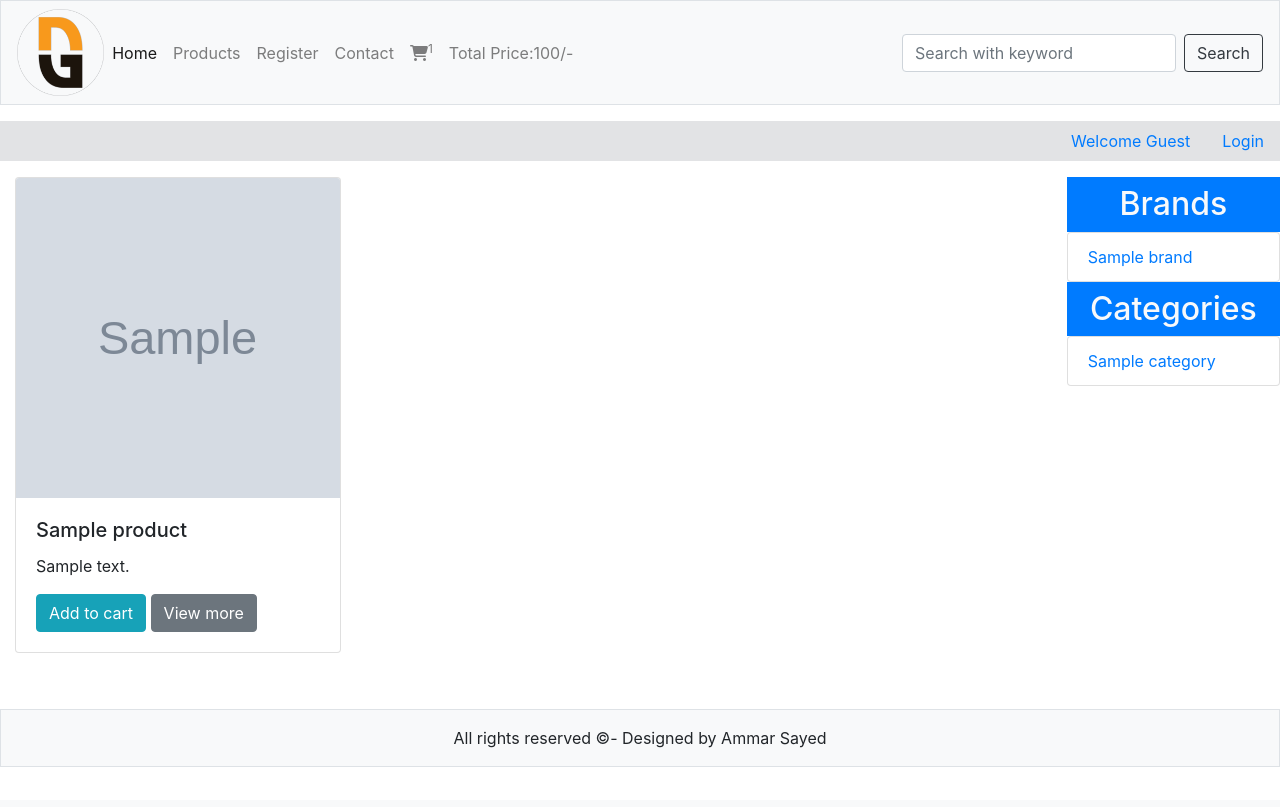
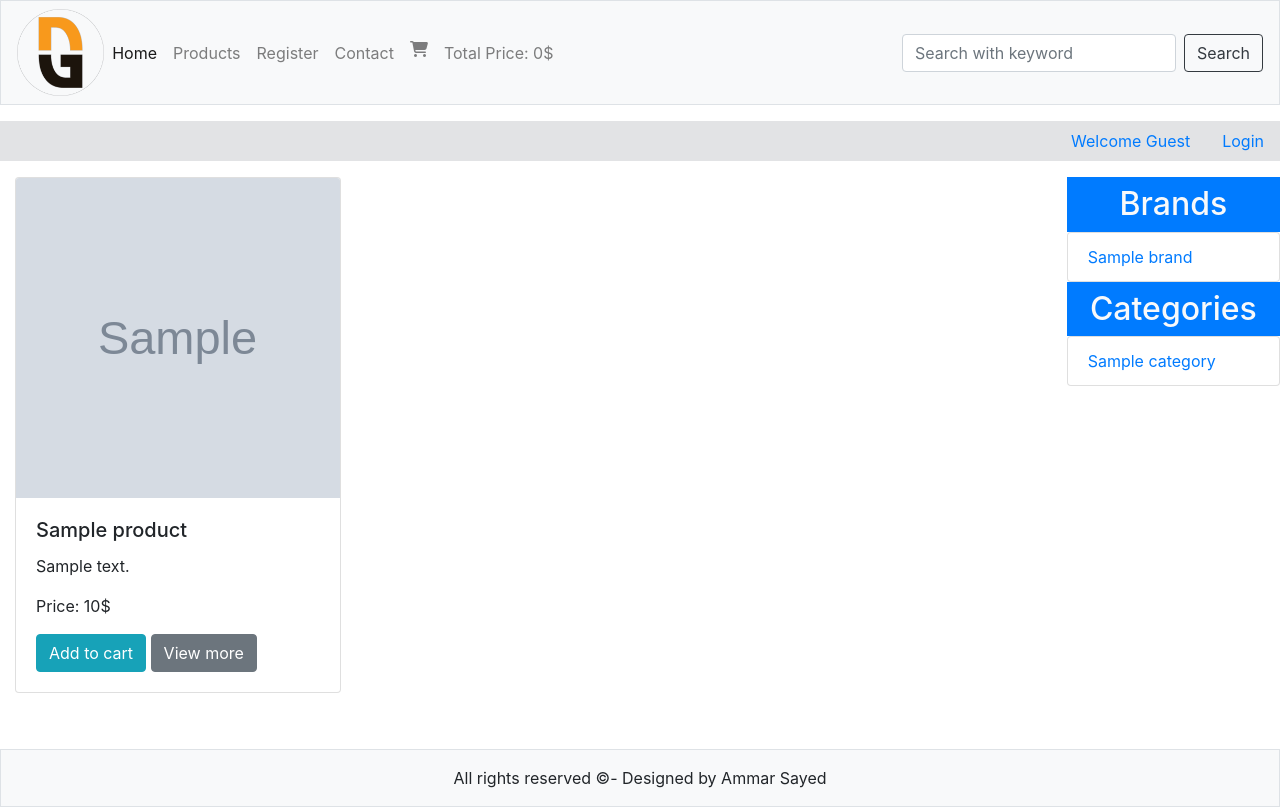
Before and after one commit to AmmarSayed/e-commerce-php, a PHP site: page /index.php in a window 1280 px wide. Before the commit the page ends 767 px from the top, so only its background shows below. Run offline with PHP 8.4, Linux system fonts and the light colour scheme; tables that the repository leaves empty or names only in its code hold one stand-in row (values such as "Sample post"); grey boxes marked "Sample" are stand-in pictures.

Commit message:
added get total price for the cart

```diff
--- a/functions/common_function.php
+++ b/functions/common_function.php
@@ -1,7 +1,20 @@
 <?php
+//////////////////////
+// Imports
+/////////////////////
+
 // include the database
 include("./includes/connect.php");
 
+//////////////////////
+// Global area
+/////////////////////
+$user_id = 4;
+$ip_address = $_SERVER['REMOTE_ADDR'];
+
+//////////////////////
+// Functions
+/////////////////////
 // handle fliters
 function handle_filters()
 {
@@ -12,13 +25,13 @@ function handle_filters()
     if (isset($_GET['category'])) {
         $cat_id = $_GET['category'];
         $select_query = "SELECT * FROM products WHERE cat_id = $cat_id ORDER BY pr_title";
-    } else if (isset($_GET['brand'])) {
+    } elseif (isset($_GET['brand'])) {
         $br_id = $_GET['brand'];
         $select_query = "SELECT * FROM products WHERE br_id = $br_id ORDER BY pr_title";
-    } else if (isset($_GET['keywords'])) {
+    } elseif (isset($_GET['keywords'])) {
         $keywords = $_GET['keywords'];
         $select_query = "SELECT * FROM products WHERE pr_keywords LIKE '%$keywords%' ORDER BY pr_title";
-    } else if (isset($_GET['product_id'])) {
+    } elseif (isset($_GET['product_id'])) {
         $product_id = $_GET['product_id'];
         $select_query = "SELECT * FROM products WHERE pr_id = $product_id";
     } else {
@@ -40,6 +53,7 @@ function get_products()
         $product_id = $row['pr_id'];
         $product_title = $row['pr_title'];
         $product_description = $row['pr_description'];
+        $product_price = $row['pr_price'];
         $product_image1 = $row['pr_img1'];
         echo
         "
@@ -51,6 +65,7 @@ function get_products()
                 <div class='card-body'>
                     <h5 class='card-title'>$product_title</h5>
                     <p class='card-text'>$product_description</p>
+                    <p class='card-text'>Price: $product_price$</p>
                     <a href='index.php?add_to_cart=$product_id' class='btn btn-info'>Add to cart</a>
                     <a href='index.php?product_id=$product_id' class='btn btn-secondary'>View more</a>
                 </div>
@@ -61,7 +76,6 @@ function get_products()
         ";
     }
 }
-
 
 function get_single_product()
 {
@@ -95,6 +109,7 @@ function get_single_product()
                 <div class='card-body'>
                     <h5 class='card-title'>$product_title</h5>
                     <p class='card-text'>$product_description</p>
+                    <p class='card-text'>Price: $product_price$</p>
                     <a href='index.php?add_to_cart=$product_id' class='btn btn-info btn-block'>Add to cart</a>
                 </div>
             </div>
@@ -108,11 +123,11 @@ function get_single_product()
                 <div class='col-md-12'>
                     <h4 class='text-center text-info mb-5'>Product Images</h4>
                 </div>
-                <div class='col-md-6'>
-                <img src='./admin/product_images/$product_image2' class='card-img-top' alt='$product_title'>
+                <div class='col-md-6 '>
+                <img src='./admin/product_images/$product_image2' class='card-img-top border' alt='$product_title'>
                 </div>
                 <div class='col-md-6'>
-                <img src='./admin/product_images/$product_image3' class='card-img-top' alt='$product_title'>
+                <img src='./admin/product_images/$product_image3' class='card-img-top border' alt='$product_title'>
                 </div>
             </div>
         </div>
@@ -138,7 +153,6 @@ function getBrands()
     }
 }
 
-
 function getCategories()
 {
     global $con;
@@ -157,15 +171,13 @@ function getCategories()
 
 function handle_add_to_cart()
 {
-
     global $con;
 
     ///////////////////
     // To be changed
     ///////////////////
-    $user_id = 1;
-    $ip_address = $_SERVER['REMOTE_ADDR'];
-    ///////////////////
+    global $user_id;
+    global $ip_address;
     ///////////////////
     ///////////////////
 
@@ -192,13 +204,80 @@ function handle_add_to_cart()
         }
     }
 
-    // Display success message if redirected
+    // Display success message if redirected for 3 seconds and disappear after 3 seconds
     if (isset($_GET['success'])) {
-        if ($_GET['success'] == 1) {
-            echo "<h2 class='text-center alert-success flex-grow-1'>Item added to cart successfully!</h2>";
+        $success = $_GET['success'];
+        if ($success == 1) {
+            echo "<div class='alert flex-grow-1 alert-success alert-dismissible fade show' role='alert'>
+            <strong>Success!</strong> Product added to cart successfully.
+            <button type='button' class='close' data-dismiss='alert' aria-label='Close'>
+              <span aria-hidden='true'>&times;</span>
+            </button>
+          </div>";
+        } else {
+            echo "<div class='alert flex-grow-1 alert-danger alert-dismissible fade show' role='alert'>
+            <strong>Failed!</strong> Product already in cart.
+            <button type='button' class='close' data-dismiss='alert' aria-label='Close'>
+              <span aria-hidden='true'>&times;</span>
+            </button>
+          </div>";
         }
-        if ($_GET['success'] == 0) {
-            echo "<h2 class='text-center alert-danger flex-grow-1'>Item already added to cart</h2>";
-        }
+        // Remove alert message after 3 seconds
+        echo "<script>
+        setTimeout(() => {
+            document.querySelector('.alert').style.display = 'none';
+        }, 3000);
+        </script>";
     }
 }
+
+function get_cart_items_count()
+{
+    global $con;
+    ///////////////////
+    // To be changed
+    ///////////////////
+    global $user_id;
+    global $ip_address;
+    ///////////////////
+    ///////////////////
+
+    $select_query = "SELECT * FROM cart WHERE user_id = $user_id AND ip_address='$ip_address'";
+    $result_query = mysqli_query($con, $select_query);
+    $rows_count = $result_query->num_rows;
+
+    if ($rows_count > 0) echo "<sup>$rows_count</sup>";
+}
+
+
+function get_product_price($pr_id)
+{
+    global $con;
+    $select_query = "SELECT * FROM products WHERE pr_id = $pr_id";
+    $result_query = mysqli_query($con, $select_query);
+    $row = mysqli_fetch_array($result_query);
+    return $row['pr_price'];
+}
+
+function get_cart_total()
+{
+    global $con;
+    ///////////////////
+    // To be changed
+    ///////////////////
+    global $user_id;
+    global $ip_address;
+    ///////////////////
+    ///////////////////
+
+    $total = 0;
+    $select_query = "SELECT * FROM cart WHERE user_id = $user_id AND ip_address='$ip_address'";
+    $result_query = mysqli_query($con, $select_query) or die(mysqli_error($con));
+    while ($row = mysqli_fetch_array($result_query)) {
+        $product_id = $row['pr_id'];
+        $product_qty = $row['qty'];
+        $product_price = get_product_price($product_id);
+        $total += $product_qty * $product_price;
+    }
+    return $total;
+}
--- a/includes/connect.php
+++ b/includes/connect.php
@@ -1,7 +1,14 @@
 <?php
 
-$con = mysqli_connect('localhost', 'root', '', 'MyStore');
-if (!$con) {
-    echo "Connection Faild";
-    // die(mysqli_info($con));
+
+try {
+    // Attempt to connect to the database
+    $con = mysqli_connect('localhost', 'root', '', 'MyStore'); // Intentionally using an incorrect database name
+} catch (mysqli_sql_exception $e) {
+    // Log the error and display a custom message
+    error_log("Database connection failed: " . $e->getMessage());
+    die("Something went wrong. Please try again.");
 }
+
+// If successful
+return "Connected to the database successfully!";
--- a/index.php
+++ b/index.php
@@ -1,15 +1,14 @@
-<?php include("./includes/connect.php");
+<link rel="stylesheet" href="./style.css">
+<title>Ecommerce Website</title>
+</head>
+
+<?php
 include("./functions/common_function.php");
 include("./head.php");
 ?>
 
+<body class="d-flex flex-column h-100">
 
-
-<link rel="stylesheet" href="./style.css">
-<title>Ecommerce Website</title>
-</head>
-
-<body class="d-flex flex-column h-100">
     <div class="container-fluid p-0">
         <!-- Start Navbar-->
         <nav class=" navbar navbar-expand-lg navbar-light border bg-light">
@@ -34,10 +33,14 @@ include("./head.php");
                     </li>
 
                     <li class="nav-item">
-                        <a class="nav-link" href="#"><i class="fa-solid fa-cart-shopping"></i><sup>1</sup></a>
+                        <a class="nav-link" href="#"><i class="fa-solid fa-cart-shopping"></i>
+                            <?php
+                            get_cart_items_count()
+                            ?>
+                        </a>
                     </li>
                     <li class="nav-item">
-                        <a class="nav-link" href="#">Total Price:100/-</a>
+                        <a class="nav-link" href="#">Total Price: <?php print_r(get_cart_total() . "$")  ?></a>
                     </li>
                 </ul>
                 <form class="form-inline my-2 my-lg-0">
@@ -47,7 +50,6 @@ include("./head.php");
             </div>
         </nav>
         <!-- End Navbar-->
-
 
         <!-- second child -->
         <nav class="my-3 alert-secondary">
@@ -89,9 +91,7 @@ include("./head.php");
             <!-- end of row -->
 
             <!-- Start Side Nav -->
-
             <div class="col-2 p-0">
-
 
                 <!-- Start Brands Display -->
                 <div class="accordion" id="accordionExample">
@@ -114,7 +114,6 @@ include("./head.php");
                         </div>
                     </div>
                     <!-- End Brands Display -->
-
 
                     <!-- Start Category Display -->
                     <div class="accordion" id="accordionExample">
```
Also changed, not shown: admin/product_images/6772bbb638270.png (added), admin/product_images/6772bbb638379.png (added), admin/product_images/6772bbb63837a.png (added), admin/product_images/677326e2ec813.png (added), admin/product_images/677326e2ec834.png (added), admin/product_images/677326e2ec835.png (added).
